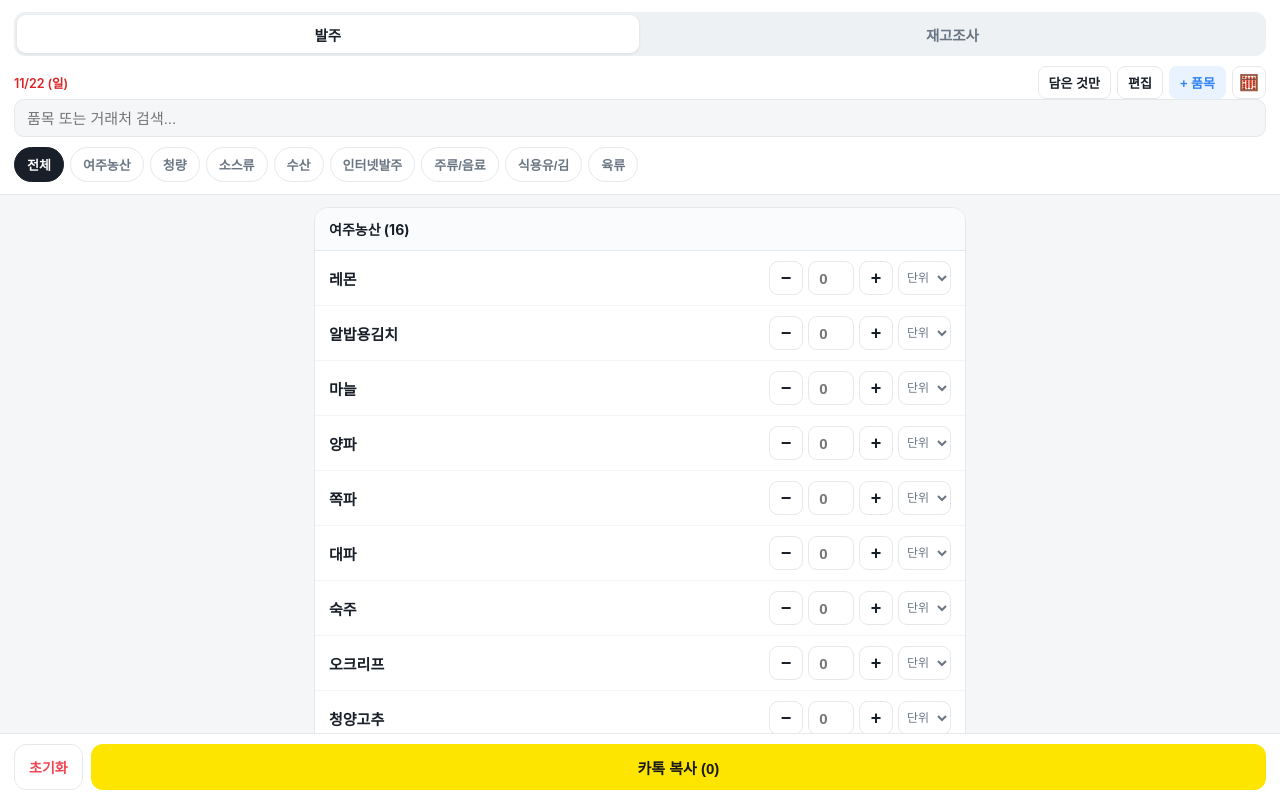
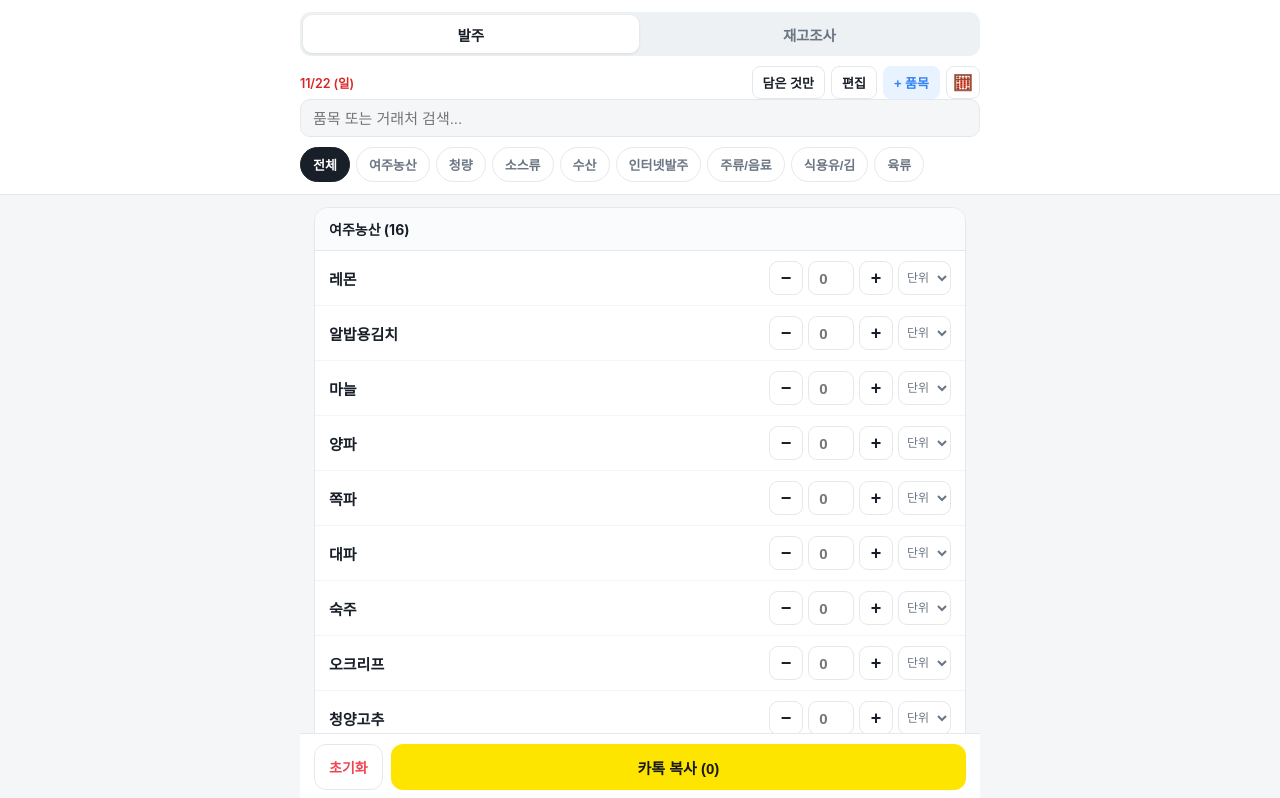
Before and after one commit to tgoo1289-web/order-helper, a plain HTML site: page index.html in a window 1280 px wide. Shown: the top 798 px of the page. Drawn offline with Linux system fonts and the light colour scheme.

Commit message:
헤더·하단 바 너비 680px 정렬 (데스크톱 가독성)

```diff
--- a/index.html
+++ b/index.html
@@ -40,10 +40,11 @@
   .mode-switch {
     display: flex;
     gap: 3px;
+    max-width: 680px;
+    margin: 0 auto 10px;
     background: #eef1f4;
     border-radius: 11px;
     padding: 3px;
-    margin-bottom: 10px;
   }
   .mode-btn {
     flex: 1;
@@ -69,6 +70,8 @@
     align-items: center;
     justify-content: space-between;
     gap: 8px;
+    max-width: 680px;
+    margin: 0 auto;
   }
   .header-date {
     font-size: 12.5px;
@@ -110,7 +113,8 @@
   }
   .search-wrap {
     position: relative;
-    margin-bottom: 10px;
+    max-width: 680px;
+    margin: 0 auto 10px;
   }
   .search-input {
     width: 100%;
@@ -149,6 +153,8 @@
     overflow-x: auto;
     scrollbar-width: none;
     padding-bottom: 2px;
+    max-width: 680px;
+    margin: 0 auto;
   }
   .tabs::-webkit-scrollbar { display: none; }
   .tab {
@@ -305,6 +311,8 @@
     backdrop-filter: blur(8px);
     border-top: 1px solid var(--line);
     padding: 10px 14px calc(10px + env(safe-area-inset-bottom));
+    max-width: 680px;
+    margin: 0 auto;
     display: flex;
     gap: 8px;
     align-items: center;
```
